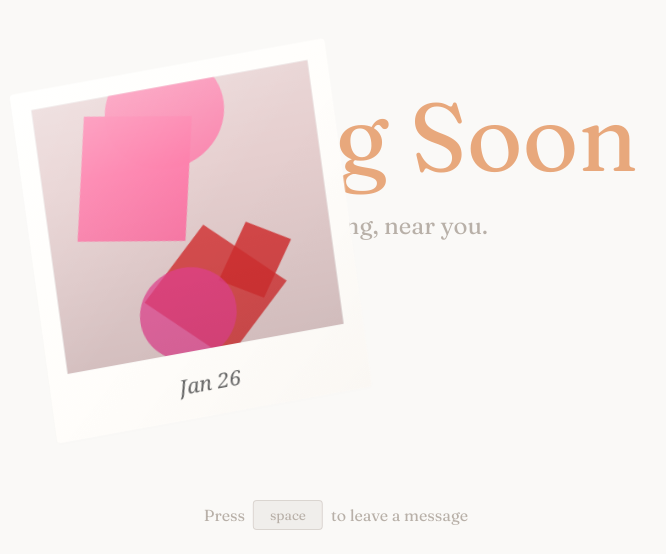
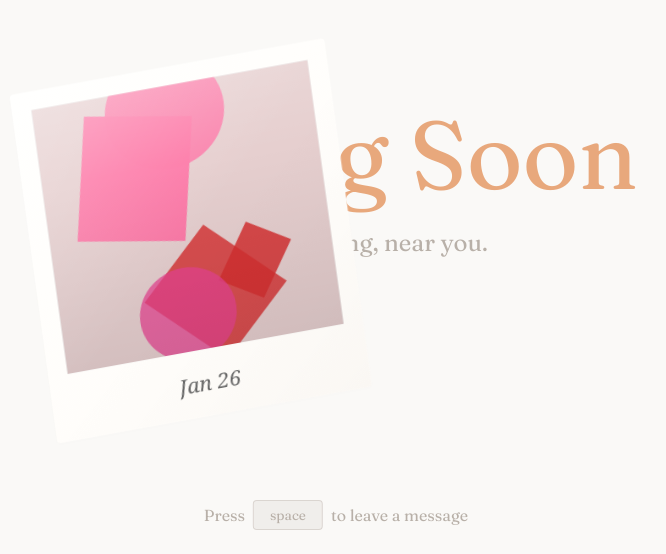
Before and after one commit to wt65074/wackie-wedding, a React (Vite) app: page / in a window 1280 px wide. Shown: the part 246-800 px from the top of the page, without its empty margins (304-970 px from the left). Built offline with nearby package versions, Linux system fonts and the light colour scheme; no server answers; the database is empty.

Commit message:
Fix text height

```diff
--- a/src/components/TypingMessage.tsx
+++ b/src/components/TypingMessage.tsx
@@ -207,7 +207,7 @@ export default function TypingMessage(): React.ReactElement {
   }, [isReady, hasMessages, getNextMessage]);
 
   if (!isReady || !hasMessages) {
-    return <span style={{ minHeight: '1.5em', display: 'block' }} />;
+    return <span style={{ height: '3em', display: 'block' }} />;
   }
 
   return (
@@ -216,8 +216,10 @@ export default function TypingMessage(): React.ReactElement {
         fontFamily: '"Fraunces", Georgia, serif',
         color: '#B8B0A8',
         fontSize: 'clamp(1rem, 3vw, 1.5rem)',
-        minHeight: '1.5em',
-        display: 'inline-block',
+        height: '3em',
+        lineHeight: 1.4,
+        display: 'block',
+        overflow: 'hidden',
       }}
     >
       <span ref={textRef} style={{ opacity: 0 }} />
--- a/src/polaroid-fall.tsx
+++ b/src/polaroid-fall.tsx
@@ -312,25 +312,35 @@ export default function PolaroidFall(): React.ReactElement {
           .hint-mobile { display: flex; }
         }
       `}</style>
-      <div style={{
+      {/* Coming Soon - pinned at fixed position */}
+      <p style={{
         position: 'absolute',
         top: '50%',
         left: '50%',
         transform: 'translate(-50%, -50%)',
-        textAlign: 'center',
+        fontSize: 'clamp(2.5rem, 10vw, 6rem)',
+        fontFamily: '"Fraunces", Georgia, serif',
+        fontWeight: 400,
+        margin: 0,
+        whiteSpace: 'nowrap',
         color: '#E8A87C',
         pointerEvents: 'none',
         zIndex: 0,
       }}>
-        <p style={{
-          fontSize: 'clamp(2.5rem, 10vw, 6rem)',
-          fontFamily: '"Fraunces", Georgia, serif',
-          fontWeight: 400,
-          margin: 0,
-          whiteSpace: 'nowrap',
-        }}>
-          Coming Soon
-        </p>
+        Coming Soon
+      </p>
+      {/* Subtext - positioned relative to Coming Soon */}
+      <div style={{
+        position: 'absolute',
+        top: 'calc(50% + clamp(2.5rem, 7vw, 4.5rem))',
+        left: '50%',
+        transform: 'translateX(-50%)',
+        textAlign: 'center',
+        pointerEvents: 'none',
+        zIndex: 0,
+        width: '90%',
+        maxWidth: '600px',
+      }}>
         <TypingMessage />
       </div>
 
```
Also changed, not shown: 1 other file (tests, documents, lock files or other folders).
